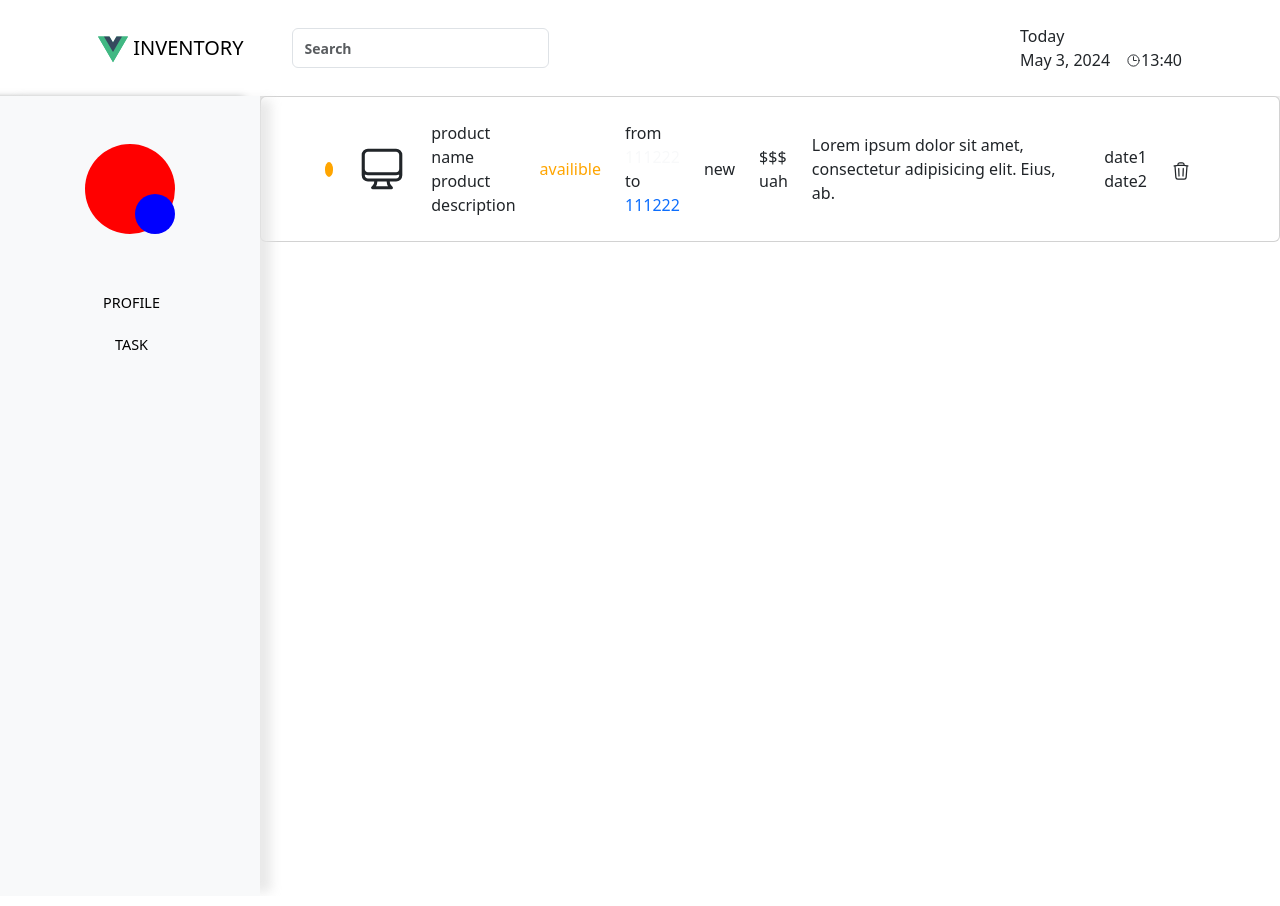
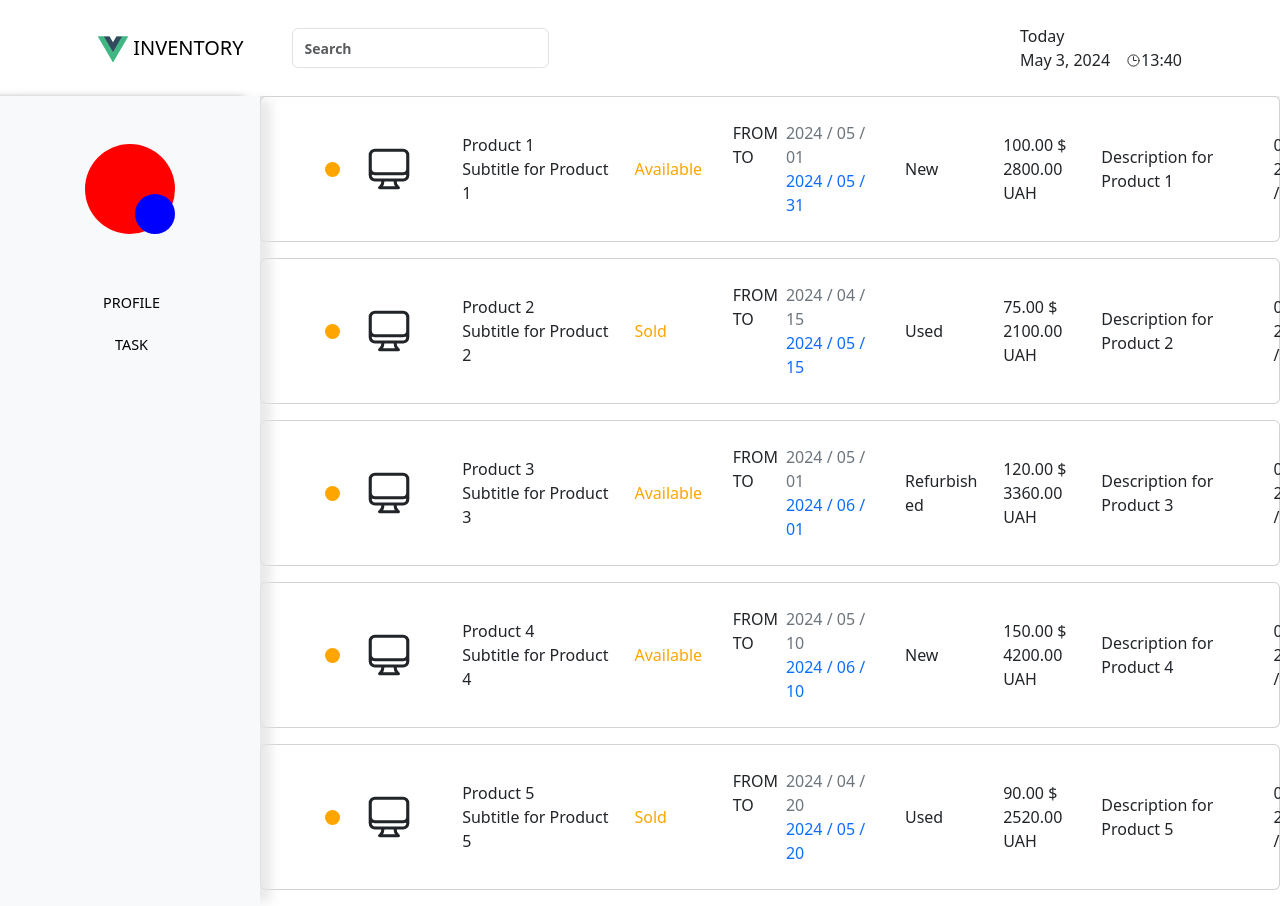
Before and after one commit to DamIslano/dzentest, a Vue app: page / in a window 1280 px wide. Built offline with nearby package versions, Linux system fonts and the light colour scheme.

Commit message:
feat: base product created

```diff
--- a/src/api/products/product.json
+++ b/src/api/products/product.json
@@ -7,10 +7,11 @@
       "product_subtitle": "Subtitle for Product 1",
       "product_condition": "New",
       "product_description": "Description for Product 1",
-      "product_arrivalDate": "2024-05-01",
+      "product_arrivalDate": "2024 / 05 / 01",
+			"product_license": "06/12",
       "status": "Available",
-      "period_from": "2024-05-01",
-      "period_to": "2024-05-31",
+      "period_from": "2024 / 05 / 01",
+      "period_to": "2024 / 05 / 31",
       "cost_USD": "100.00",
       "cost_UAH": "2800.00"
     },
@@ -21,10 +22,11 @@
       "product_subtitle": "Subtitle for Product 2",
       "product_condition": "Used",
       "product_description": "Description for Product 2",
-      "product_arrivalDate": "2024-05-03",
+      "product_arrivalDate": "2024 / 05 / 03",
+			"product_license": "06/12",
       "status": "Sold",
-      "period_from": "2024-04-15",
-      "period_to": "2024-05-15",
+      "period_from": "2024 / 04 / 15",
+      "period_to": "2024 / 05 / 15",
       "cost_USD": "75.00",
       "cost_UAH": "2100.00"
     },
@@ -35,10 +37,11 @@
       "product_subtitle": "Subtitle for Product 3",
       "product_condition": "Refurbished",
       "product_description": "Description for Product 3",
-      "product_arrivalDate": "2024-04-25",
+      "product_arrivalDate": "2024 / 04 / 25",
+			"product_license": "06/12",
       "status": "Available",
-      "period_from": "2024-05-01",
-      "period_to": "2024-06-01",
+      "period_from": "2024 / 05 / 01",
+      "period_to": "2024 / 06 / 01",
       "cost_USD": "120.00",
       "cost_UAH": "3360.00"
     },
@@ -49,10 +52,11 @@
       "product_subtitle": "Subtitle for Product 4",
       "product_condition": "New",
       "product_description": "Description for Product 4",
-      "product_arrivalDate": "2024-05-10",
+      "product_arrivalDate": "2024 / 05 / 10",
+			"product_license": "06/12",
       "status": "Available",
-      "period_from": "2024-05-10",
-      "period_to": "2024-06-10",
+      "period_from": "2024 / 05 / 10",
+      "period_to": "2024 / 06 / 10",
       "cost_USD": "150.00",
       "cost_UAH": "4200.00"
     },
@@ -63,10 +67,11 @@
       "product_subtitle": "Subtitle for Product 5",
       "product_condition": "Used",
       "product_description": "Description for Product 5",
-      "product_arrivalDate": "2024-05-05",
+      "product_arrivalDate": "2024 / 05 / 05",
+			"product_license": "06/12",
       "status": "Sold",
-      "period_from": "2024-04-20",
-      "period_to": "2024-05-20",
+      "period_from": "2024 / 04 / 20",
+      "period_to": "2024 / 05 / 20",
       "cost_USD": "90.00",
       "cost_UAH": "2520.00"
     }
--- a/src/components/NavigationMenu.vue
+++ b/src/components/NavigationMenu.vue
@@ -29,7 +29,7 @@ import Products from '../views/products/Products.vue'
 			</ul>
 		</aside>
 		<div class="main">
-			<Products></Products>
+			<Products status></Products>
 		</div>
 
 	</div>
--- a/src/store/index.ts
+++ b/src/store/index.ts
@@ -1,16 +1,8 @@
 import { createStore } from 'vuex';
+import products from './products'
 
 export default createStore({
-  state: {
-    // состояние вашего приложения
-  },
-  mutations: {
-    // мутации для изменения состояния
-  },
-  actions: {
-    // действия для выполнения асинхронных операций
-  },
   modules: {
-    // модули хранилища, если они нужны
+    products,
   }
 });
--- a/src/store/products.ts
+++ b/src/store/products.ts
@@ -0,0 +1,27 @@
+import productsList from '../api/products/product.json'
+
+export default {
+  state() {
+    return {
+      products: productsList.products
+    }
+  },
+  getters: {
+    allProducts: state => state.products,
+  },
+  mutations: {
+    // loadTaskList(state, payload) {
+    //   state.taskList = payload
+    // },
+  },
+  actions: {
+    // async setTask({ dispatch }, obj) {
+    //   try {
+    //     await axios.post(`test`, {...obj})
+    //     await dispatch('getTask')
+    //   } catch(e) {
+    //     throw new Error(e)
+    //   }
+    // },
+  },
+}
--- a/src/views/products/Products.vue
+++ b/src/views/products/Products.vue
@@ -1,35 +1,60 @@
 <script setup lang="ts">
 import { ComputerDesktopIcon, TrashIcon } from '@heroicons/vue/24/outline'
+import { DefineProps } from 'vue'
+import { useStore } from 'vuex'
+
+const props = defineProps({
+	status: {
+		type: Boolean,
+		default: false
+	},
+	title: {
+		type: String,
+		default: ''
+	},
+	subtitle: {
+		type: String,
+		default: ''
+	},
+})
+
+const { allProducts } = useStore().getters
 </script>
 
 <template>
-	<div class="card p-2 px-5">
+	<div v-for="product in allProducts" :key="product.id" class="card p-2 px-5 mb-3">
 		<div class="card-body d-flex align-items-center justify-content-between">
-			<div class="me-4 status status_availible"></div>
-			<div class="me-4"><ComputerDesktopIcon style="width: 50px;" /></div>
-			<div class="me-4">
-				<div>product name</div>
-				<div>product description</div>
+			<div v-if="status" class="me-4 status status_availible col-1"></div>
+			<div v-if="product.icon" class="me-4 col-1"><ComputerDesktopIcon style="width: 50px;" /></div>
+			<div class="me-4 col-2">
+				<div>{{ product.product_title }}</div>
+				<div>{{ product.product_subtitle }}</div>
 			</div>
 
-			<div class="me-4 status_availible_text">availible</div>
-			<div class="me-4">
-				<div>from <span class="text-light">111222</span></div>
-				<div>to <span class="text-primary">111222</span></div>
+			<div class="me-4 status_availible_text col-1">{{ product.status }}</div>
+			<div class="me-4 text-uppercase col-2 d-flex">
+				<div class="me-2">
+					<div>from</div>
+					<div>to</div>
+				</div>
+				<div>
+					<div class="text-secondary">{{ product.period_from }}</div>
+					<div class="text-primary">{{ product.period_to }}</div>
+				</div>
 			</div>
-			<div class="me-4">new</div>
+			<div class="me-4 col-1">{{ product.product_condition }}</div>
 
-			<div class="me-4">
-				<div>$$$</div>
-				<div>uah</div>
+			<div class="me-4 col-1">
+				<div>{{ product.cost_USD }} $</div>
+				<div>{{ product.cost_UAH }} UAH</div>
 			</div>
-			<div class="me-4">Lorem ipsum dolor sit amet, consectetur adipisicing elit. Eius, ab.</div>
-			<div class="me-4">
-				<div>date1</div>
-				<div>date2</div>
+			<div class="me-4 col-2">{{ product.product_description }}</div>
+			<div class="me-4 col-1">
+				<div>{{ product.product_license }}</div>
+				<div>{{ product.period_to }}</div>
 			</div>
 
-			<div class="me-4"><TrashIcon style="width: 20px;"/></div>
+			<div class="me-4 col-3"><TrashIcon style="width: 20px;"/></div>
 		</div>
 	</div>
 </template>
```
Also changed, not shown: src/api/baseApi.ts (deleted).
